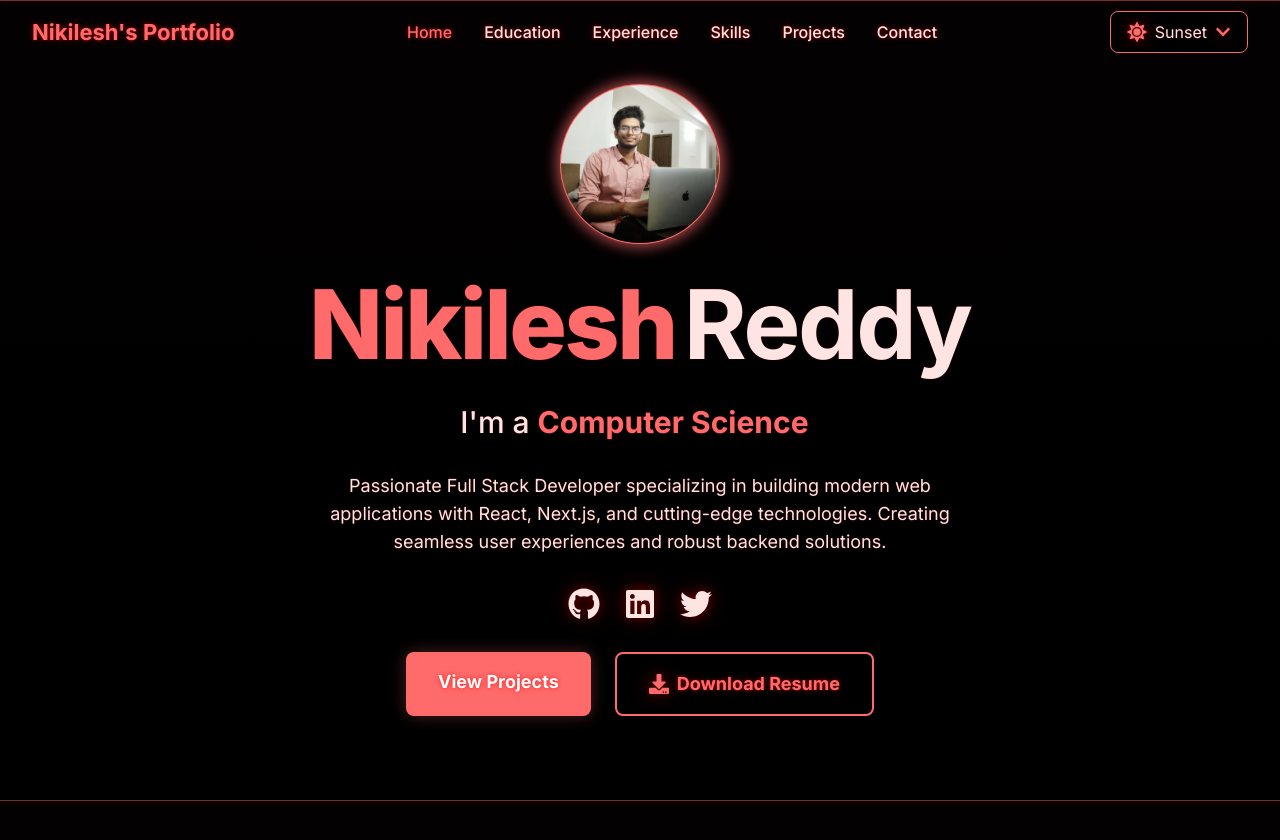
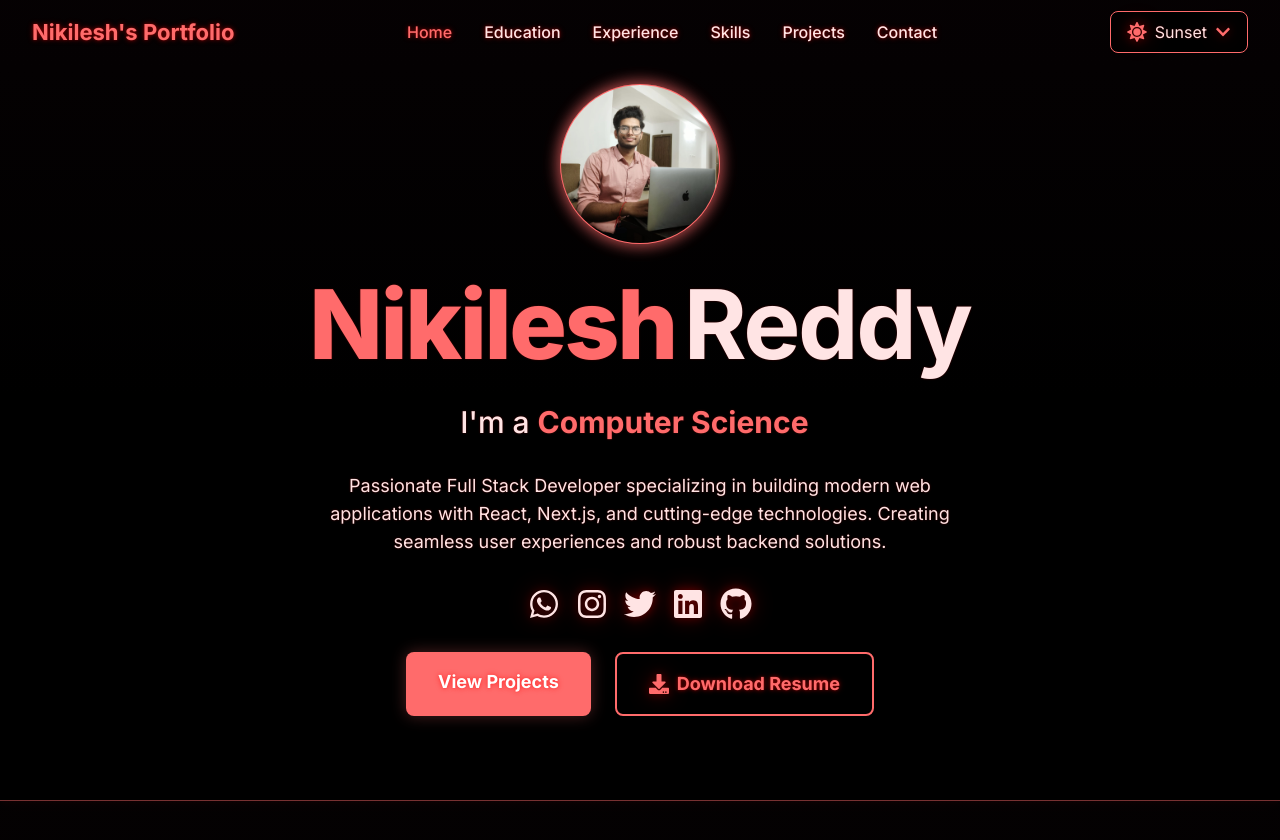
Before and after one commit to NikileshReddyT/My-Portfolio, a Next.js app: page / in a window 1280 px wide. Shown: the top 840 px of the page. Built offline with nearby package versions, Linux system fonts and the light colour scheme.

Commit message:
optimized seo's added google analytics and sitemap.xml and improved meta tags etc

```diff
--- /dev/null
+++ b/app/components/GoogleAnalytics.jsx
@@ -0,0 +1,28 @@
+'use client';
+
+import Script from 'next/script';
+
+const GoogleAnalytics = ({ GA_MEASUREMENT_ID }) => {
+  return (
+    <>
+      <Script
+        strategy="afterInteractive"
+        src={`https://www.googletagmanager.com/gtag/js?id=${GA_MEASUREMENT_ID}`}
+      />
+      <Script
+        id="google-analytics"
+        strategy="afterInteractive"
+        dangerouslySetInnerHTML={{
+          __html: `
+            window.dataLayer = window.dataLayer || [];
+            function gtag(){dataLayer.push(arguments);}
+            gtag('js', new Date());
+            gtag('config', '${GA_MEASUREMENT_ID}');
+          `,
+        }}
+      />
+    </>
+  );
+};
+
+export default GoogleAnalytics;
--- a/app/components/HeroSection.jsx
+++ b/app/components/HeroSection.jsx
@@ -1,12 +1,12 @@
 'use client';
 import { TypeAnimation } from 'react-type-animation';
-import { FaGithub, FaLinkedin, FaTwitter, FaDownload } from 'react-icons/fa';
+import { FaGithub, FaLinkedin, FaTwitter, FaDownload, FaWhatsapp, FaInstagram } from 'react-icons/fa';
 import AOS from 'aos';
 import 'aos/dist/aos.css';
 
 const HeroSection = () => {
   return (
-    <section id="home" className="min-h-screen flex items-center justify-center relative overflow-hidden py-16 px-4 sm:px-6 lg:px-8">
+    <header id="home" className="min-h-screen flex items-center justify-center relative overflow-hidden py-16 px-4 sm:px-6 lg:px-8">
       {/* Background gradient */}
       <div className="absolute inset-0 bg-gradient-to-b from-[var(--card-bg)] via-transparent to-transparent opacity-40" />
 
@@ -31,7 +31,7 @@ const HeroSection = () => {
             <div className="relative rounded-full p-[1px] bg-[var(--neon-color)] z-[3]">
               <img
                 src="/profile.jpg"
-                alt="Profile"
+                alt="Profile picture of Nikilesh"
                 className="w-full h-full rounded-full object-cover shadow-[0_0_15px_rgba(var(--neon-rgb),0.5)]"
               />
             </div>
@@ -224,37 +224,30 @@ const HeroSection = () => {
 
           {/* Social Links */}
           <div
-            className="flex justify-center space-x-6 mt-8"
+            className="flex justify-center gap-4 mt-8"
             data-aos="fade"
             data-aos-duration="800"
             data-aos-delay="1200"
           >
             <a
-              href="https://github.com/NikileshReddyT"
-              target="_blank"
-              rel="noopener noreferrer"
-              className="text-[var(--text-color)] hover:text-[var(--neon-color)] transition-colors"
-              aria-label="GitHub Profile"
-            >
-              <FaGithub className="w-8 h-8" />
+              href="https://wa.me/918639870053" target="_blank" rel="noopener noreferrer" className="text-[var(--text-color)] hover:text-[var(--neon-color)] transition-colors">
+              <FaWhatsapp className="w-8 h-8" />
             </a>
             <a
-              href="https://linkedin.com/in/nikilesh-reddy-thatiparthi"
-              target="_blank"
-              rel="noopener noreferrer"
-              className="text-[var(--text-color)] hover:text-[var(--neon-color)] transition-colors"
-              aria-label="LinkedIn Profile"
-            >
+              href="https://instagram.com" target="_blank" rel="noopener noreferrer" className="text-[var(--text-color)] hover:text-[var(--neon-color)] transition-colors">
+              <FaInstagram className="w-8 h-8" />
+            </a>
+            <a
+              href="https://twitter.com/NikileshReddyT" target="_blank" rel="noopener noreferrer" className="text-[var(--text-color)] hover:text-[var(--neon-color)] transition-colors">
+              <FaTwitter className="w-8 h-8" />
+            </a>
+            <a
+              href="https://linkedin.com/in/nikilesh-reddy-thatiparthi" target="_blank" rel="noopener noreferrer" className="text-[var(--text-color)] hover:text-[var(--neon-color)] transition-colors">
               <FaLinkedin className="w-8 h-8" />
             </a>
             <a
-              href="https://twitter.com/NikileshReddyT"
-              target="_blank"
-              rel="noopener noreferrer"
-              className="text-[var(--text-color)] hover:text-[var(--neon-color)] transition-colors"
-              aria-label="Twitter Profile"
-            >
-              <FaTwitter className="w-8 h-8" />
+              href="https://github.com/NikileshReddyT" target="_blank" rel="noopener noreferrer" className="text-[var(--text-color)] hover:text-[var(--neon-color)] transition-colors">
+              <FaGithub className="w-8 h-8" />
             </a>
           </div>
 
@@ -282,7 +275,7 @@ const HeroSection = () => {
           </div>
         </div>
       </div>
-    </section>
+    </header>
   );
 };
 
--- a/app/components/ProjectsSection.jsx
+++ b/app/components/ProjectsSection.jsx
@@ -1,5 +1,6 @@
 'use client';
 import { FaGithub, FaExternalLinkAlt } from 'react-icons/fa';
+import Image from 'next/image';
 import { projects } from '../data/projects';
 
 const ProjectsSection = () => {
@@ -35,10 +36,12 @@ const ProjectsSection = () => {
             >
               {/* Project Image Container */}
               <div className="relative aspect-video rounded-t-xl overflow-hidden">
-                <img
+                <Image
                   src={project.image}
-                  alt={project.title}
-                  className="w-full h-full object-cover transition-transform duration-500 group-hover:scale-105"
+                  alt={`Image of ${project.title} project`}
+                  layout="fill"
+                  objectFit="cover"
+                  className="transition-transform duration-500 group-hover:scale-105"
                 />
                 {/* Dark overlay with gradient */}
                 <div className="absolute inset-0 bg-gradient-to-t from-black via-black/70 to-black/40 opacity-70 group-hover:opacity-60 transition-opacity duration-300" />
--- a/app/layout.js
+++ b/app/layout.js
@@ -2,6 +2,7 @@ import { Inter } from 'next/font/google';
 import "./globals.css";
 import ClientLayout from './ClientLayout';
 import { metadata as siteMetadata } from './metadata';
+import GoogleAnalytics from './components/GoogleAnalytics';
 
 const inter = Inter({ subsets: ['latin'] });
 
@@ -10,6 +11,9 @@ export const metadata = siteMetadata;
 export default function RootLayout({ children }) {
   return (
     <html lang="en">
+      <head>
+        <GoogleAnalytics GA_MEASUREMENT_ID="G-R9YJDLEBQB" />
+      </head>
       <body className={inter.className}>
         <ClientLayout>
           {children}
--- a/app/metadata.js
+++ b/app/metadata.js
@@ -21,7 +21,7 @@ export const metadata = {
   openGraph: {
     title: 'Nikilesh Reddy | Full Stack Developer',
     description: 'Full Stack Developer specializing in Next.js, React, and modern web technologies. Creating innovative solutions with a focus on user experience and performance.',
-    url: 'https://nikileshreddy.netlify.app/',
+    url: 'https://nikileshreddyt.tech/',
     siteName: 'Nikilesh Reddy Portfolio',
     images: [
       {
@@ -53,10 +53,10 @@ export const metadata = {
     },
   },
   verification: {
-    google: 'qnvlog4h5tTYeyXdIStmcUH8pgCay1ltCM1tiMAexNA',
+    google: 'BXvVuO8UsZkzRZ2OHebvc4ATK-T6Rta_twGqzfZSWI',
   },
   alternates: {
-    canonical: 'https://nikileshreddy.netlify.app/',
+    canonical: 'https://nikileshreddyt.tech',
   },
   icons: {
     icon: [
```
Also changed, not shown: public/robots.txt, 1 other file (tests, documents, lock files or other folders).
